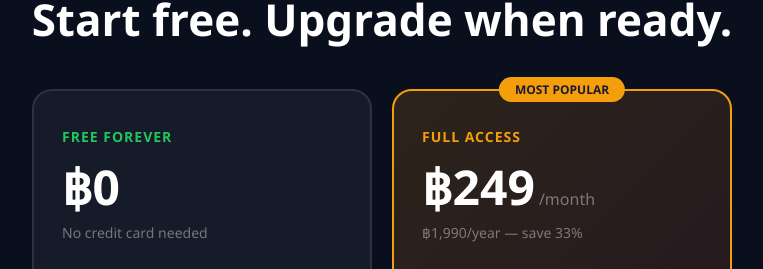
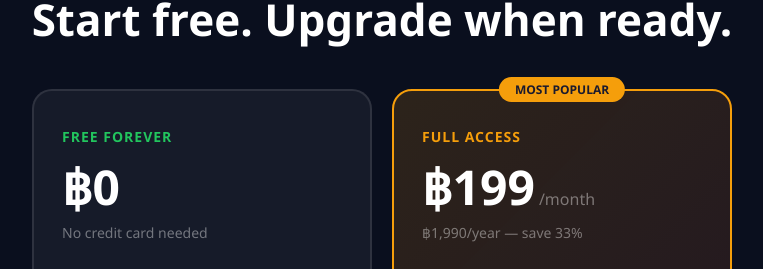
Before and after one commit to Davidjohnray/thailand-jobs, a Next.js app: page /learn-thai in a window 1280 px wide. Shown: the part 5218-5487 px from the top of the page, without its empty margins (258-1021 px from the left). Built offline with nearby package versions, Linux system fonts and the light colour scheme; no server answers; the database is empty.

Commit message:
fix: update Learn Thai pricing to 199 and fix sign in link

```diff
--- a/app/learn-thai/page.tsx
+++ b/app/learn-thai/page.tsx
@@ -87,7 +87,7 @@ export default function LearnThaiLanding() {
           </div>
         </Link>
         <div style={{ display: 'flex', gap: '12px', alignItems: 'center' }}>
-          <Link href="/learn-thai/dashboard" style={{ color: 'rgba(255,255,255,0.6)', textDecoration: 'none', fontSize: '14px', fontWeight: '600' }}>Sign In</Link>
+          <Link href="/learn-thai/subscribe" style={{ color: 'rgba(255,255,255,0.6)', textDecoration: 'none', fontSize: '14px', fontWeight: '600' }}>Sign In</Link>
           <Link href="/learn-thai/subscribe"
             style={{ background: 'linear-gradient(135deg, #f59e0b, #d97706)', color: '#1a1a2e', padding: '10px 22px', borderRadius: '10px', textDecoration: 'none', fontWeight: '900', fontSize: '14px' }}>
             Start Learning Free →
@@ -306,7 +306,7 @@ export default function LearnThaiLanding() {
               <div style={{ position: 'absolute', top: '-14px', left: '50%', transform: 'translateX(-50%)', background: '#f59e0b', color: '#1a1a2e', fontSize: '12px', fontWeight: '900', padding: '4px 16px', borderRadius: '20px', whiteSpace: 'nowrap' }}>MOST POPULAR</div>
               <div style={{ color: '#f59e0b', fontWeight: '800', fontSize: '14px', textTransform: 'uppercase', letterSpacing: '1px', marginBottom: '8px' }}>Full Access</div>
               <div style={{ display: 'flex', alignItems: 'baseline', gap: '4px', marginBottom: '4px' }}>
-                <span style={{ fontSize: '48px', fontWeight: '900', color: 'white' }}>฿249</span>
+                <span style={{ fontSize: '48px', fontWeight: '900', color: 'white' }}>฿199</span>
                 <span style={{ color: 'rgba(255,255,255,0.4)', fontSize: '16px' }}>/month</span>
               </div>
               <div style={{ color: 'rgba(255,255,255,0.4)', fontSize: '14px', marginBottom: '28px' }}>฿1,990/year — save 33%</div>
```
